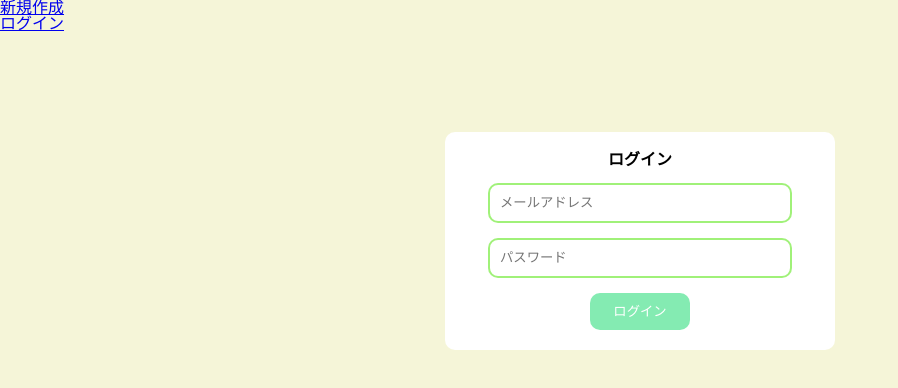
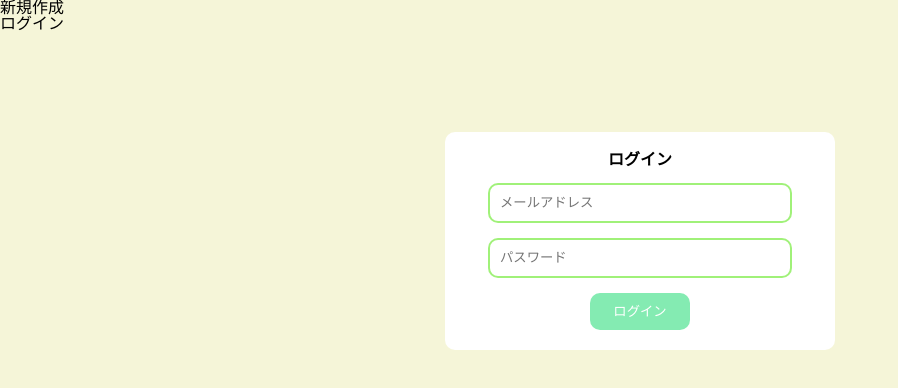
Before and after one commit to YUKINA-gif/login, a Vue app: page / in a window 1280 px wide. Shown: the top 388 px of the page, without its empty margins (0-898 px from the left). Built offline with nearby package versions, Linux system fonts and the light colour scheme.

Commit message:
forth commit

```diff
--- a/src/views/Login.vue
+++ b/src/views/Login.vue
@@ -3,8 +3,8 @@
     <header>
       <nav>
         <ul>
-          <li><a href="./SignUp.vue">新規作成</a></li>
-          <li><a href="./Login.vue">ログイン</a></li>
+          <li @click="$router.push('./SignUp.vue')">新規作成</li>
+          <li  @click="$router.push('./Login.vue')">ログイン</li>
         </ul>
       </nav>
       </header>
```
